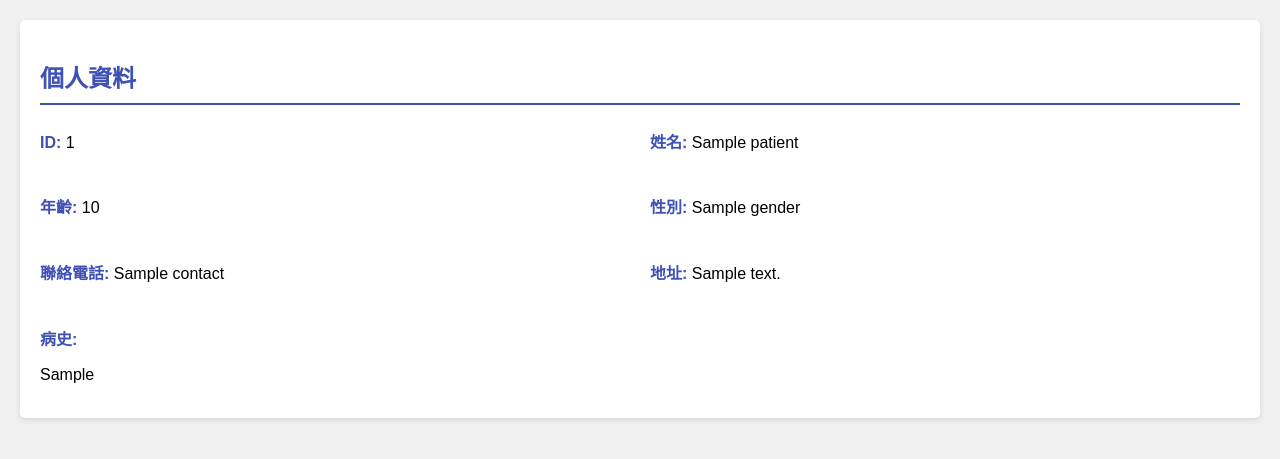
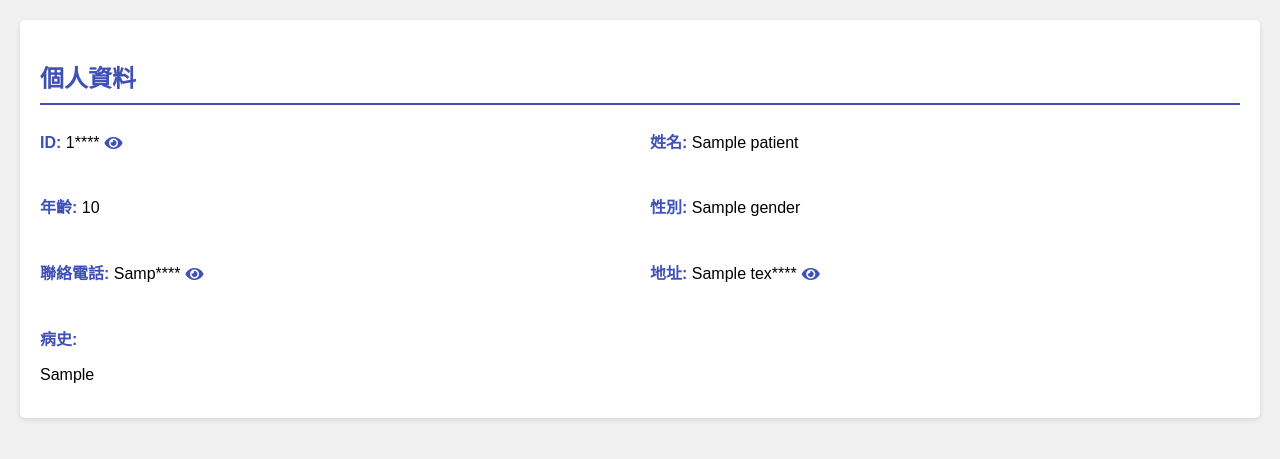
Before and after one commit to xin102291/pqc-iot-authentication, a Flask app: template Web/App/templates/patient_personal_info.html in a window 1280 px wide. Shown: the part 66-525 px from the top of the page. Run offline with Flask 3, Linux system fonts and the light colour scheme; the template is opened without the code that fills it: most values are stand-ins (such as "Sample title", 1, 10 or a date in 2020); parts of the project's set-up code (start-up, migrations or seed data) failed here and were passed over.

Commit message:
在個資頁面上加遮罩

```diff
--- a/Web/App/templates/patient_personal_info.html
+++ b/Web/App/templates/patient_personal_info.html
@@ -3,6 +3,7 @@
 <head>
     <meta charset="UTF-8">
     <meta name="viewport" content="width=device-width, initial-scale=1.0">
+    <link rel="stylesheet" href="https://cdnjs.cloudflare.com/ajax/libs/font-awesome/5.15.3/css/all.min.css">
     <title>個人資料 - 電子健康病例</title>
 
     <style>
@@ -92,6 +93,20 @@
         #medical-history {
             grid-column: 1 / -1;
         }
+        .info-container {
+            display: inline-flex;
+            align-items: center;
+        }
+        .masked-info {
+            margin-right: 5px;
+        }
+        .toggle-mask {
+            cursor: pointer;
+            color: #3f51b5;
+        }
+        .toggle-mask:hover {
+            color: #1a237e;
+        }
     </style>
 </head>
 <body>
@@ -117,12 +132,30 @@
         <section id="personal-info" aria-labelledby="info-heading">
             <h2 id="info-heading">個人資料</h2>
             <div class="profile-info">
-                <p><strong>ID:</strong> {{ patient.id }}</p>
+                <p>
+                    <strong>ID:</strong>
+                    <span class="info-container">
+                        <span class="masked-info" data-full="{{ patient.id }}" data-partial="{{ patient.id[:4] }}">{{ patient.id[:4] }}****</span>
+                        <i class="fas fa-eye toggle-mask"></i>
+                    </span>
+                </p>
                 <p><strong>姓名:</strong> {{ patient.name }}</p>
                 <p><strong>年齡:</strong> {{ patient.age }}</p>
                 <p><strong>性別:</strong> {{ patient.gender }}</p>
-                <p><strong>聯絡電話:</strong> {{ patient.contact }}</p>
-                <p><strong>地址:</strong> {{ patient.address }}</p>
+                <p>
+                    <strong>聯絡電話:</strong>
+                    <span class="info-container">
+                        <span class="masked-info" data-full="{{ patient.contact }}" data-partial="{{ patient.contact[:4] }}">{{ patient.contact[:4] }}****</span>
+                        <i class="fas fa-eye toggle-mask"></i>
+                    </span>
+                </p>
+                <p>
+                    <strong>地址:</strong>
+                    <span class="info-container">
+                        <span class="masked-info" data-full="{{ patient.address }}" data-partial="{{ patient.address[:10] }}">{{ patient.address[:10] }}****</span>
+                        <i class="fas fa-eye toggle-mask"></i>
+                    </span>
+                </p>
                 <div id="medical-history">
                     <p><strong>病史:</strong></p>
                     <p>{{ patient.medical_history }}</p>
@@ -130,5 +163,30 @@
             </div>
         </section>
     </main>
+    <script>
+        document.addEventListener('DOMContentLoaded', function() {
+            const infoContainers = document.querySelectorAll('.info-container');
+
+            infoContainers.forEach(container => {
+                const maskedInfo = container.querySelector('.masked-info');
+                const toggleIcon = container.querySelector('.toggle-mask');
+
+                toggleIcon.addEventListener('click', function() {
+                    const fullInfo = maskedInfo.getAttribute('data-full');
+                    const partialInfo = maskedInfo.getAttribute('data-partial');
+
+                    if (maskedInfo.textContent.includes('****')) {
+                        maskedInfo.textContent = fullInfo;
+                        this.classList.remove('fa-eye');
+                        this.classList.add('fa-eye-slash');
+                    } else {
+                        maskedInfo.textContent = partialInfo + '****';
+                        this.classList.remove('fa-eye-slash');
+                        this.classList.add('fa-eye');
+                    }
+                });
+            });
+        });
+        </script>
 </body>
 </html>
```
